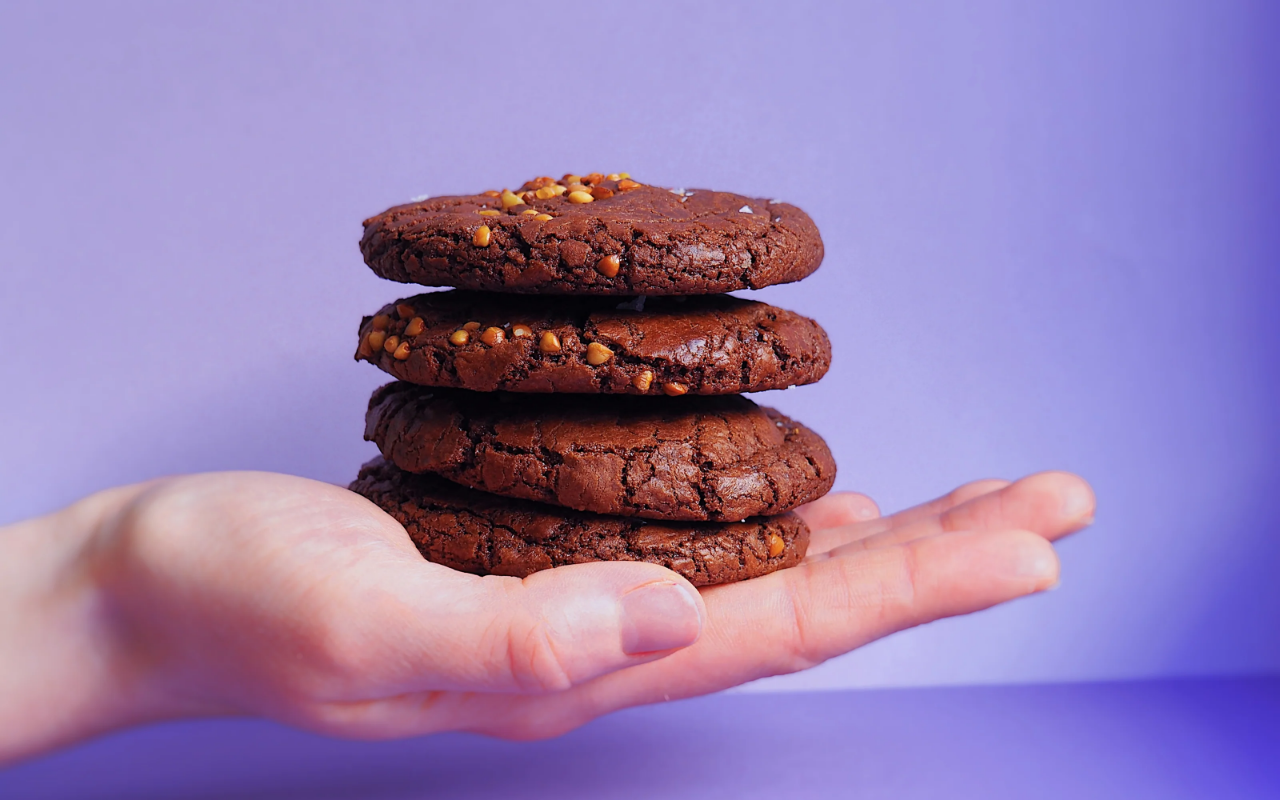
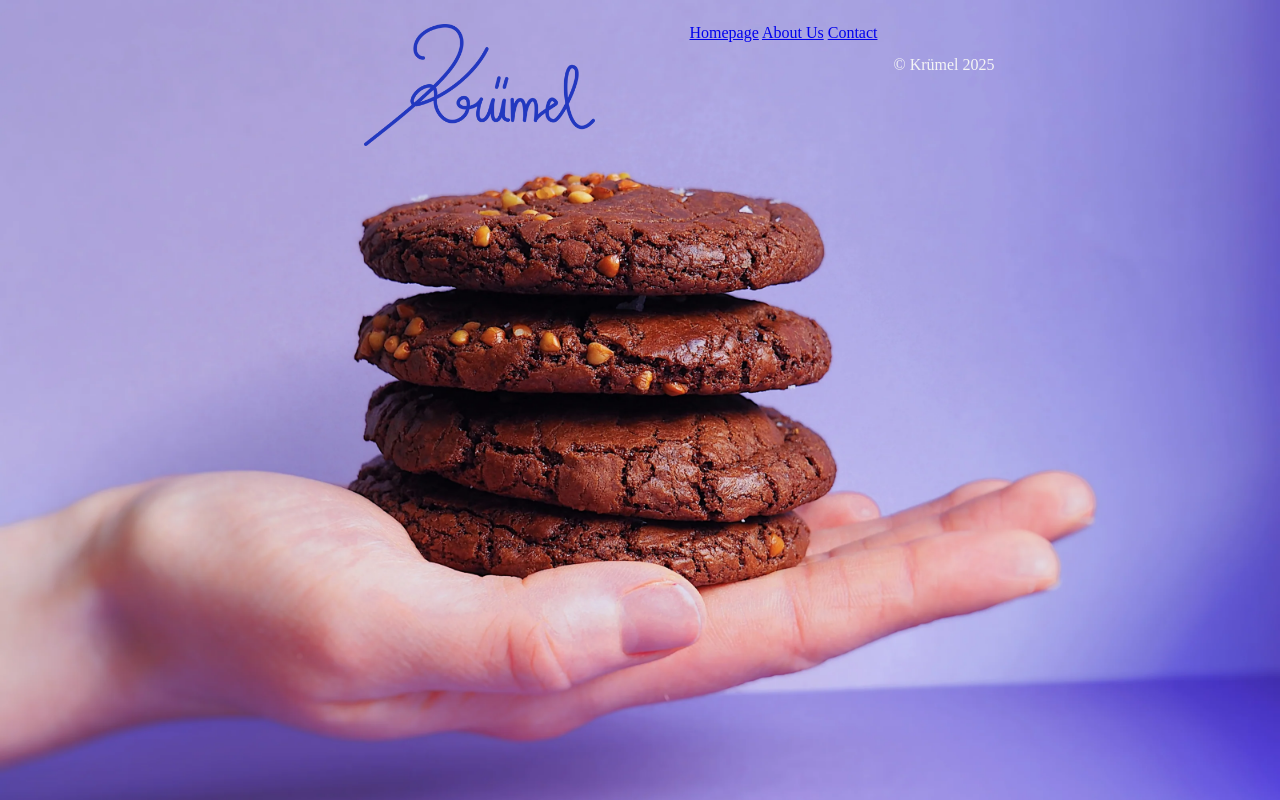
Before and after one commit to SimgeKarasakal/krumel_cookies, a plain HTML site: page aboutus.html in a window 1280 px wide. Drawn offline with Linux system fonts and the light colour scheme.

Commit message:
add nav bar footer and header to the pages

```diff
--- a/aboutus.html
+++ b/aboutus.html
@@ -2,15 +2,29 @@
 <html lang="en">
 
 <head>
-    <meta charset="UTF-8">
-    <meta name="viewport" content="width=device-width, initial-scale=1.0">
-    <title>About Us</title>
-    <link rel="stylesheet" href="./styles/style.css">
-    <link rel="stylesheet" href="./styles/aboutus.css">
+  <meta charset="UTF-8">
+  <meta name="viewport" content="width=device-width, initial-scale=1.0">
+  <title>About Us</title>
+  <link rel="stylesheet" href="./styles/style.css">
+  <link rel="stylesheet" href="./styles/aboutus.css">
 </head>
 
 <body>
+  <header class="header">
+    <div class="header-title">
+      <a href="./index.html">
+        <img src="./images/Krümel1.png" alt="Krümel Logo" height="auto" width="100%" />
+      </a>
+    </div>
+    <nav class="menu">
+      <a class="menu-item active" href="index.html">Homepage</a>
+      <a class="menu-item" href="aboutus.html">About Us</a>
+      <a class="menu-item" href="contact.html">Contact</a>
+    </nav>
 
+    <footer class="footer">
+      <p class="footer-content">&copy Krümel 2025</p>
+    </footer>
 </body>
 
 </html>
```
Also changed, not shown: contact.html (+19 -5 lines), index.html (indentation only).
